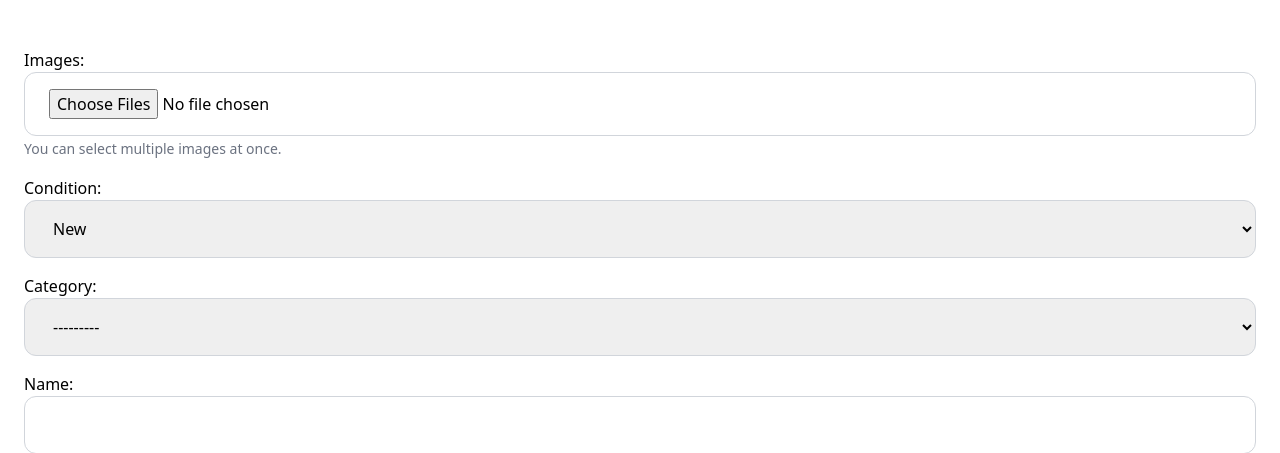
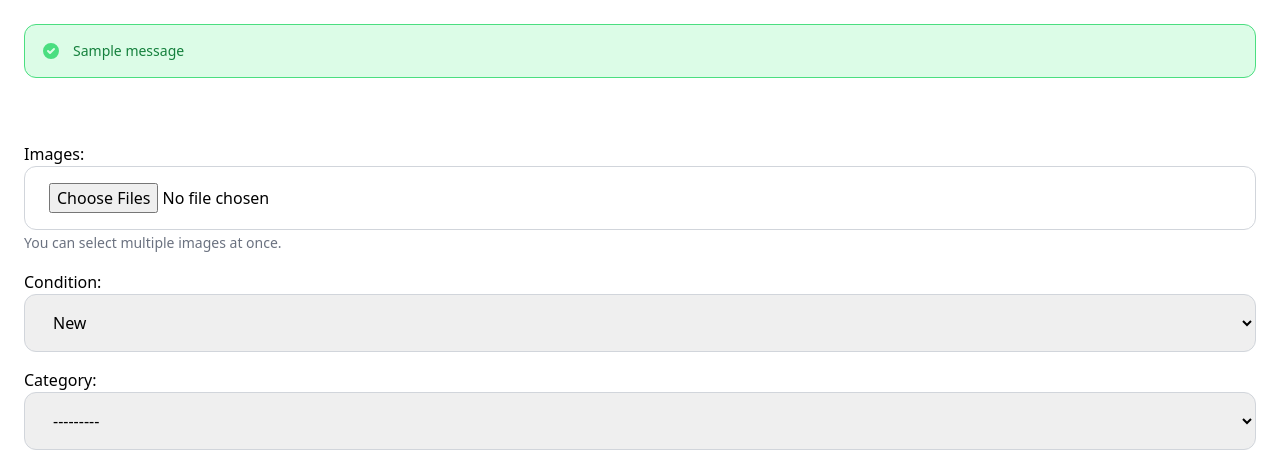
Before and after one commit to Abdelrahman-Yasser-Zakaria/Online-Marketplace, a Django app: page /items/new/ in a window 1280 px wide. Shown: the part 77-530 px from the top of the page. Run offline with Django 5.2, Linux system fonts and the light colour scheme; a user stored in the database is signed in; data comes from the database, SQL or seed files in the repository; both versions use the stored data as it was after the commit; one stand-in notice (Sample message) is shown; some libraries are stand-ins or nearby versions.

Commit message:
add images validation

```diff
--- a/core/templates/core/base.html
+++ b/core/templates/core/base.html
@@ -52,6 +52,38 @@
         {% endif %}
       </div>
     </nav>
+
+    <!-- Messages Display -->
+    {% if messages %}
+      <div class="px-6 pt-6">
+        {% for message in messages %}
+          <div class="mb-4 p-4 rounded-xl
+            {% if message.tags == 'success' %}bg-green-100 border border-green-400 text-green-700
+            {% elif message.tags == 'error' %}bg-red-100 border border-red-400 text-red-700
+            {% elif message.tags == 'warning' %}bg-yellow-100 border border-yellow-400 text-yellow-700
+            {% elif message.tags == 'info' %}bg-blue-100 border border-blue-400 text-blue-700
+            {% else %}bg-gray-100 border border-gray-400 text-gray-700{% endif %}">
+
+            <div class="flex items-center">
+              <div class="flex-shrink-0">
+                {% if message.tags == 'success' %}
+                  <svg class="h-5 w-5 text-green-400" fill="currentColor" viewBox="0 0 20 20">
+                    <path fill-rule="evenodd" d="M10 18a8 8 0 100-16 8 8 0 000 16zm3.707-9.293a1 1 0 00-1.414-1.414L9 10.586 7.707 9.293a1 1 0 00-1.414 1.414l2 2a1 1 0 001.414 0l4-4z" clip-rule="evenodd"/>
+                  </svg>
+                {% elif message.tags == 'error' %}
+                  <svg class="h-5 w-5 text-red-400" fill="currentColor" viewBox="0 0 20 20">
+                    <path fill-rule="evenodd" d="M10 18a8 8 0 100-16 8 8 0 000 16zM8.707 7.293a1 1 0 00-1.414 1.414L8.586 10l-1.293 1.293a1 1 0 101.414 1.414L10 11.414l1.293 1.293a1 1 0 001.414-1.414L11.414 10l1.293-1.293a1 1 0 00-1.414-1.414L10 8.586 8.707 7.293z" clip-rule="evenodd"/>
+                  </svg>
+                {% endif %}
+              </div>
+              <div class="ml-3">
+                <p class="text-sm font-medium">{{ message }}</p>
+              </div>
+            </div>
+          </div>
+        {% endfor %}
+      </div>
+    {% endif %}
 
     <div class="px-6 py-6">{% block content %} {% endblock %}</div>
 
--- a/item/templates/item/form.html
+++ b/item/templates/item/form.html
@@ -10,7 +10,7 @@
   <div class="space-y-4">
     <p>
       <label for="id_images">Images:</label>
-      <input type="file" name="images" id="id_images" multiple class="w-full py-4 px-6 rounded-xl border border-gray-300 focus:border-blue-700 focus:outline-none focus:ring-2 focus:ring-blue-300 transition-colors duration-200"><br>
+      <input type="file" required accept="image/*" name="images" id="id_images" multiple class="w-full py-4 px-6 rounded-xl border border-gray-300 focus:border-blue-700 focus:outline-none focus:ring-2 focus:ring-blue-300 transition-colors duration-200"><br>
       <span class="text-gray-500 text-sm">You can select multiple images at once.</span>
     </p>
     {{ form.as_p }}
--- a/item/views.py
+++ b/item/views.py
@@ -3,6 +3,8 @@ from .models import Item, ItemImage, Category
 from django.contrib.auth.decorators import login_required
 from .forms import NewItemForm, EditItemForm
 from django.db.models import Q
+import os
+from django.contrib import messages
 
 
 def search(request):
@@ -41,21 +43,59 @@ def detail(request, pk):
     )
 
 
+def validate_images(images):
+    """Validate uploaded image files"""
+    errors = []
+
+    # Configuration
+    MAX_IMAGE_SIZE = 5 * 1024 * 1024  # 5MB
+    ALLOWED_EXTENSIONS = [".jpg", ".jpeg", ".png", ".gif", ".webp"]
+    MAX_IMAGES = 10
+
+    if len(images) > MAX_IMAGES:
+        errors.append(
+            f"You can upload maximum {MAX_IMAGES} images , but you upload {len(images)} images"
+        )
+
+    for image in images:
+        if image.size > MAX_IMAGE_SIZE:
+            errors.append(f"File '{image.name}' is too large. Maximum size is 5MB.")
+
+        img_ext = os.path.splitext(image.name)[1].lower()
+        if img_ext not in ALLOWED_EXTENSIONS:
+            errors.append(
+                f"File '{image.name}' has invalid format. Allowed: {', '.join(ALLOWED_EXTENSIONS)}"
+            )
+
+        # Check if file is empty
+        if image.size == 0:
+            errors.append(f"File '{image.name}' is empty.")
+
+    return errors
+
+
 @login_required
 def new(request):
     if request.method == "POST":
         form = NewItemForm(request.POST, request.FILES)
-        if form.is_valid():
+        images = request.FILES.getlist("images")
+        image_errors = validate_images(images)
+
+        if form.is_valid() and not image_errors:
             item = form.save(commit=False)
             item.created_by = request.user
             item.save()
 
-            images = request.FILES.getlist("images")
-
             for image in images:
                 ItemImage.objects.create(item=item, image=image)
+            messages.success(
+                request, f"Item created successfully with {len(images)} images!"
+            )
 
             return redirect("item:detail", pk=item.id)
+        else:
+            for error in image_errors:
+                messages.error(request, error)
     else:
         form = NewItemForm()
 
@@ -74,15 +114,29 @@ def edit(request, pk):
     item = get_object_or_404(Item, pk=pk, created_by=request.user)
     if request.method == "POST":
         form = EditItemForm(request.POST, request.FILES, instance=item)
-        if form.is_valid():
+        images = request.FILES.getlist("images")
+        image_errors = []
+        if images:  # if user add new images
+            image_errors = validate_images(images)
+
+        if form.is_valid() and not image_errors:
             form.save()
 
-            images = request.FILES.getlist("images")
-
-            for image in images:
-                ItemImage.objects.create(item=item, image=image)
+            if images:
+                for image in images:
+                    ItemImage.objects.create(item=item, image=image)
+                messages.success(
+                    request,
+                    f"Item updated successfully! Added {len(images)} new images.",
+                )
+            else:
+                messages.success(request, "Item updated successfully!")
 
             return redirect("item:detail", pk=item.id)
+        else:
+            for error in image_errors:
+                messages.error(request, error)
+
     else:
         form = EditItemForm(instance=item)
 
```
Also changed, not shown: db.sqlite3, media/item_images/chair2_o7PmqzH.jpg (added), media/item_images/download_8.jpeg (added), media/item_images/shoe-1_hgZmMQW.jpg (added), media/item_images/toy-car_ELm4u9D.jpg (added), 1 other file.
